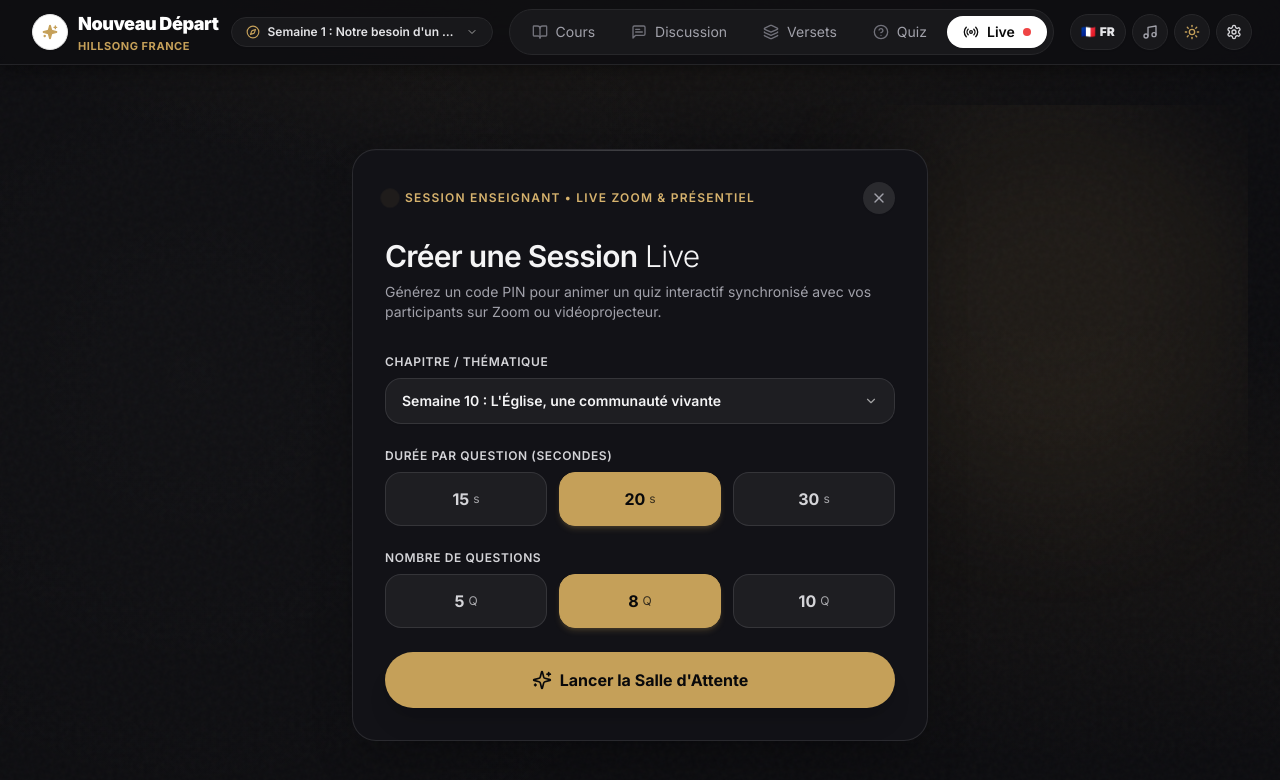
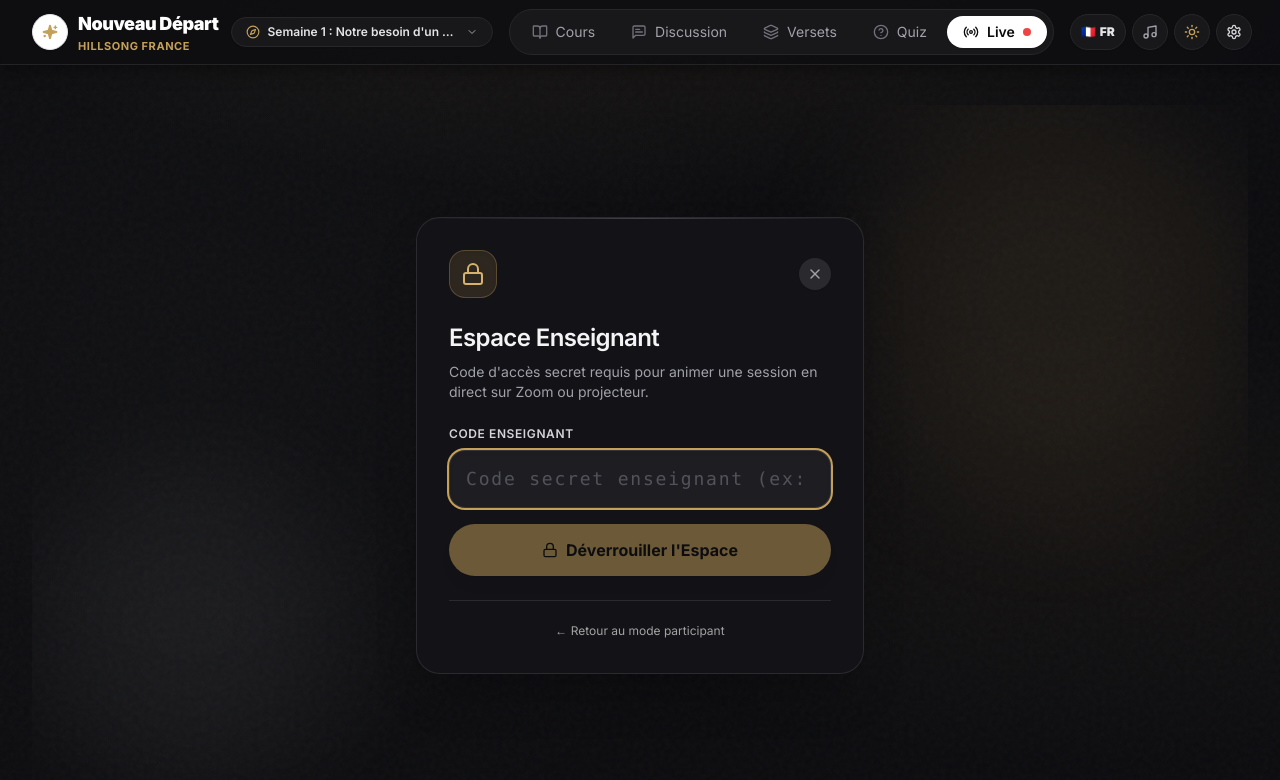
Before and after one commit to lecodeurstudygh/quiz-nouveau-depart, a Next.js app: page /live/host in a window 1280 px wide. Shown: the top 780 px of the page. Built offline with nearby package versions, Linux system fonts and the light colour scheme; a web font is replaced by a local one.

Commit message:
feat(live): securiser acces enseignant avec code secret et verrouillage

```diff
--- a/src/app/api/live/route.ts
+++ b/src/app/api/live/route.ts
@@ -7,7 +7,28 @@ export async function POST(req: NextRequest) {
     const body = await req.json();
     const { action } = body;
 
+    if (action === "verify_teacher") {
+      const { teacherCode } = body;
+      const expectedCode = process.env.TEACHER_SECRET || "7777";
+      if (teacherCode && teacherCode.trim() === expectedCode.trim()) {
+        return NextResponse.json({ valid: true });
+      }
+      return NextResponse.json(
+        { valid: false, error: "Code enseignant incorrect" },
+        { status: 403 }
+      );
+    }
+
     if (action === "create") {
+      const { teacherCode } = body;
+      const expectedCode = process.env.TEACHER_SECRET || "7777";
+      if (!teacherCode || teacherCode.trim() !== expectedCode.trim()) {
+        return NextResponse.json(
+          { error: "Code enseignant invalide ou manquant" },
+          { status: 403 }
+        );
+      }
+
       const weekIdParam = body.weekId || (body.week ? `week-${String(body.week).padStart(2, "0")}` : "week-10");
       const { timerSeconds = 20, questionCount = 10 } = body;
       const result = liveSessionStore.createSession({
--- a/src/app/live/host/page.tsx
+++ b/src/app/live/host/page.tsx
@@ -24,6 +24,7 @@ import {
   Award,
   Crown,
   X,
+  Lock,
 } from "lucide-react";
 import Link from "next/link";
 import { allCourses } from "@/data/courses";
@@ -61,7 +62,61 @@ const OPTION_STYLES = [
 ];
 
 export default function LiveHostPage() {
-  const { language } = useLanguage();
+  const { language, t } = useLanguage();
+
+  // Teacher authentication state
+  const [isAuthenticated, setIsAuthenticated] = useState<boolean>(false);
+  const [passcode, setPasscode] = useState<string>("");
+  const [authError, setAuthError] = useState<string | null>(null);
+  const [isVerifying, setIsVerifying] = useState<boolean>(false);
+  const [hasCheckedAuth, setHasCheckedAuth] = useState<boolean>(false);
+
+  useEffect(() => {
+    if (typeof window !== "undefined") {
+      const savedCode = sessionStorage.getItem("nd_teacher_code");
+      if (savedCode) {
+        setIsAuthenticated(true);
+      }
+      setHasCheckedAuth(true);
+    }
+  }, []);
+
+  const handleVerifyPasscode = async (e: React.FormEvent) => {
+    e.preventDefault();
+    if (!passcode.trim()) return;
+    setIsVerifying(true);
+    setAuthError(null);
+
+    try {
+      const res = await fetch("/api/live", {
+        method: "POST",
+        headers: { "Content-Type": "application/json" },
+        body: JSON.stringify({
+          action: "verify_teacher",
+          teacherCode: passcode.trim(),
+        }),
+      });
+      const data = await res.json();
+      if (res.ok && data.valid) {
+        sessionStorage.setItem("nd_teacher_code", passcode.trim());
+        setIsAuthenticated(true);
+      } else {
+        setAuthError(data.error || (language === "fr" ? "Code enseignant incorrect" : "Incorrect teacher code"));
+      }
+    } catch {
+      setAuthError(language === "fr" ? "Erreur réseau. Réessayez." : "Network error. Try again.");
+    } finally {
+      setIsVerifying(false);
+    }
+  };
+
+  const handleLockTeacher = () => {
+    if (typeof window !== "undefined") {
+      sessionStorage.removeItem("nd_teacher_code");
+    }
+    setIsAuthenticated(false);
+    setPasscode("");
+  };
 
   // Setup state
   const [weekId, setWeekId] = useState<string>("week-10");
@@ -104,6 +159,7 @@ export default function LiveHostPage() {
   // Create session
   const handleCreateSession = async () => {
     try {
+      const teacherCode = sessionStorage.getItem("nd_teacher_code") || passcode.trim() || "7777";
       const res = await fetch("/api/live", {
         method: "POST",
         headers: { "Content-Type": "application/json" },
@@ -112,12 +168,15 @@ export default function LiveHostPage() {
           weekId,
           timerSeconds,
           questionCount,
+          teacherCode,
         }),
       });
       const data = await res.json();
       if (data.pin && data.hostToken) {
         setPin(data.pin);
         setHostToken(data.hostToken);
+      } else if (data.error) {
+        alert(data.error);
       }
     } catch (err) {
       console.error("Failed to create live session", err);
@@ -241,6 +300,97 @@ export default function LiveHostPage() {
     );
   };
 
+  // 0. TEACHER AUTHENTICATION SCREEN
+  if (!hasCheckedAuth) {
+    return (
+      <div className="min-h-[80vh] flex items-center justify-center">
+        <div className="w-8 h-8 rounded-full border-2 border-[#c5a059] border-t-transparent animate-spin" />
+      </div>
+    );
+  }
+
+  if (!isAuthenticated) {
+    return (
+      <div className="min-h-[85vh] text-neutral-900 dark:text-zinc-100 flex flex-col items-center justify-center p-4 sm:p-6 relative overflow-hidden [isolation:isolate]">
+        <div className="absolute top-0 right-0 w-96 h-96 bg-[#c5a059]/10 rounded-full blur-3xl pointer-events-none" />
+        <div className="absolute bottom-0 left-0 w-80 h-80 bg-neutral-200/50 dark:bg-white/5 rounded-full blur-3xl pointer-events-none" />
+
+        <div className="relative z-10 w-full max-w-md bg-white dark:bg-[#121217] border border-stone-200/90 dark:border-white/10 rounded-3xl p-6 sm:p-8 shadow-2xl before:absolute before:inset-x-0 before:top-0 before:h-px before:bg-gradient-to-r before:from-transparent before:via-stone-300 dark:before:via-white/20 before:to-transparent">
+          {/* Header row */}
+          <div className="flex items-center justify-between gap-3 mb-6">
+            <div className="w-12 h-12 rounded-2xl bg-[#c5a059]/15 border border-[#c5a059]/30 flex items-center justify-center shadow-inner">
+              <Lock className="w-6 h-6 text-[#9e7d32] dark:text-[#d6b26d]" />
+            </div>
+            <Link
+              href="/"
+              className="w-8 h-8 rounded-full bg-stone-100 hover:bg-stone-200 dark:bg-white/10 dark:hover:bg-white/20 text-stone-500 dark:text-zinc-400 hover:text-neutral-900 dark:hover:text-white flex items-center justify-center transition-all active:scale-95 shrink-0 shadow-sm"
+              title={language === "fr" ? "Fermer et retourner aux cours" : "Close and return to courses"}
+              aria-label="Fermer"
+            >
+              <X className="w-4 h-4" />
+            </Link>
+          </div>
+
+          <h1 className="text-2xl font-light tracking-tight mb-2">
+            <span className="font-semibold">{t("teacherAccessTitle")}</span>
+          </h1>
+          <p className="text-neutral-500 dark:text-zinc-400 text-xs sm:text-sm mb-6 leading-relaxed">
+            {t("teacherAccessSubtitle")}
+          </p>
+
+          <form onSubmit={handleVerifyPasscode} className="space-y-4">
+            <div>
+              <label className="block text-xs font-semibold uppercase tracking-wider text-neutral-600 dark:text-zinc-300 mb-2">
+                {language === "fr" ? "Code Enseignant" : "Teacher Code"}
+              </label>
+              <input
+                type="password"
+                value={passcode}
+                onChange={(e) => {
+                  setPasscode(e.target.value);
+                  if (authError) setAuthError(null);
+                }}
+                placeholder={t("teacherCodePlaceholder")}
+                autoFocus
+                className="w-full px-4 py-3.5 text-center text-lg tracking-widest font-mono rounded-2xl bg-neutral-100 dark:bg-white/5 border border-neutral-200 dark:border-white/10 focus:outline-none focus:ring-2 focus:ring-[#c5a059] text-neutral-900 dark:text-zinc-100 placeholder:text-neutral-400 dark:placeholder:text-zinc-600 shadow-inner"
+              />
+            </div>
+
+            {authError && (
+              <div className="p-3 rounded-2xl bg-rose-50 dark:bg-rose-950/40 border border-rose-200 dark:border-rose-900/50 text-rose-600 dark:text-rose-400 text-xs text-center font-medium">
+                {authError}
+              </div>
+            )}
+
+            <button
+              type="submit"
+              disabled={isVerifying || !passcode.trim()}
+              className="w-full bg-neutral-900 hover:bg-black text-white dark:bg-[#c5a059] dark:hover:bg-[#d6b26d] dark:text-zinc-950 font-bold py-3.5 rounded-full shadow-lg transition-all flex items-center justify-center gap-2 text-sm sm:text-base active:scale-95 disabled:opacity-50"
+            >
+              {isVerifying ? (
+                <div className="w-5 h-5 rounded-full border-2 border-current border-t-transparent animate-spin" />
+              ) : (
+                <>
+                  <Lock className="w-4 h-4" />
+                  <span>{t("teacherUnlockBtn")}</span>
+                </>
+              )}
+            </button>
+          </form>
+
+          <div className="mt-6 pt-4 text-center border-t border-stone-200/80 dark:border-white/10">
+            <Link
+              href="/live"
+              className="text-xs text-stone-500 dark:text-neutral-400 hover:text-[#9e7d32] dark:hover:text-[#d6b26d] transition-colors"
+            >
+              {t("teacherReturnToPlayer")}
+            </Link>
+          </div>
+        </div>
+      </div>
+    );
+  }
+
   // 1. SETUP SCREEN
   if (!pin || !state) {
     return (
@@ -248,7 +398,7 @@ export default function LiveHostPage() {
         <div className="absolute top-0 right-0 w-96 h-96 bg-[#c5a059]/10 rounded-full blur-3xl pointer-events-none" />
 
         <div className="relative z-10 w-full max-w-xl bg-white dark:bg-[#121217] border border-stone-200/90 dark:border-white/10 rounded-3xl p-6 sm:p-8 shadow-2xl before:absolute before:inset-x-0 before:top-0 before:h-px before:bg-gradient-to-r before:from-transparent before:via-stone-300 dark:before:via-white/20 before:to-transparent">
-          {/* Header row with badge on left and close button on right (Never overlaps!) */}
+          {/* Header row with badge on left and close + lock buttons on right */}
           <div className="flex items-center justify-between gap-3 mb-6">
             <div className="flex items-center gap-2.5 min-w-0">
               <span className="w-2.5 h-2.5 rounded-full bg-[#c5a059] animate-ping shrink-0" />
@@ -258,6 +408,16 @@ export default function LiveHostPage() {
                   : "Teacher Session • Live Zoom & In-Person"}
               </span>
             </div>
+            <div className="flex items-center gap-2">
+              <button
+                type="button"
+                onClick={handleLockTeacher}
+                className="flex items-center gap-1.5 px-3 py-1.5 rounded-full bg-stone-100 hover:bg-stone-200 dark:bg-white/10 dark:hover:bg-white/20 text-xs font-medium text-stone-600 dark:text-zinc-300 transition-colors shadow-sm"
+                title={t("teacherLockBtn")}
+              >
+                <Lock className="w-3.5 h-3.5 text-[#9e7d32] dark:text-[#d6b26d]" />
+                <span className="hidden sm:inline">{t("teacherLockBtn")}</span>
+              </button>
               <Link
                 href="/"
                 className="w-8 h-8 rounded-full bg-stone-100 hover:bg-stone-200 dark:bg-white/10 dark:hover:bg-white/20 text-stone-500 dark:text-zinc-400 hover:text-neutral-900 dark:hover:text-white flex items-center justify-center transition-all active:scale-95 shrink-0 shadow-sm"
@@ -266,6 +426,7 @@ export default function LiveHostPage() {
               >
                 <X className="w-4 h-4" />
               </Link>
+            </div>
           </div>
 
           <h1 className="text-2xl sm:text-3xl font-light tracking-tight mb-2">
--- a/src/app/live/page.tsx
+++ b/src/app/live/page.tsx
@@ -291,8 +291,8 @@ function LivePlayerContent() {
               className="text-xs text-stone-500 dark:text-neutral-400 hover:text-[#9e7d32] dark:hover:text-[#d6b26d] transition-colors inline-flex items-center justify-center gap-1.5 py-0.5"
             >
               <span>{language === "fr" ? "Vous animez la session ?" : "Hosting the session?"}</span>
-              <span className="font-bold underline underline-offset-2 text-[#9e7d32] dark:text-[#d6b26d] whitespace-nowrap">
-                {language === "fr" ? "Écran Enseignant (Zoom) →" : "Teacher Screen (Zoom) →"}
+              <span className="font-bold underline underline-offset-2 text-[#9e7d32] dark:text-[#d6b26d] inline-flex items-center gap-1 whitespace-nowrap">
+                <span>{language === "fr" ? "Écran Enseignant (Code requis) →" : "Teacher Screen (Code required) →"}</span>
               </span>
             </Link>
           </div>
--- a/src/context/LanguageContext.tsx
+++ b/src/context/LanguageContext.tsx
@@ -142,6 +142,16 @@ const UI_TRANSLATIONS: Record<string, { fr: string; en: string }> = {
   quizEncouragementSubtitle: { fr: "Tu y es presque, continue tes révisions !", en: "You're getting closer, keep revising!" },
   quizPassCongratulations: { fr: "Félicitations !", en: "Congratulations!" },
   quizPassValidated: { fr: "Tu as validé les acquis avec succès !", en: "You have successfully validated the milestones!" },
+  teacherAccessTitle: { fr: "Espace Enseignant", en: "Teacher Access" },
+  teacherAccessSubtitle: {
+    fr: "Code d'accès secret requis pour animer une session en direct sur Zoom ou projecteur.",
+    en: "Secret access code required to host a live session on Zoom or projector.",
+  },
+  teacherCodePlaceholder: { fr: "Code secret enseignant (ex: 7777)", en: "Teacher secret code (e.g. 7777)" },
+  teacherUnlockBtn: { fr: "Déverrouiller l'Espace", en: "Unlock Access" },
+  teacherWrongCode: { fr: "Code enseignant incorrect. Veuillez réessayer.", en: "Incorrect teacher code. Please try again." },
+  teacherLockBtn: { fr: "Verrouiller", en: "Lock" },
+  teacherReturnToPlayer: { fr: "← Retour au mode participant", en: "← Back to participant mode" },
 };
 
 
```
Lines whose indentation alone changed are shown as unchanged.
